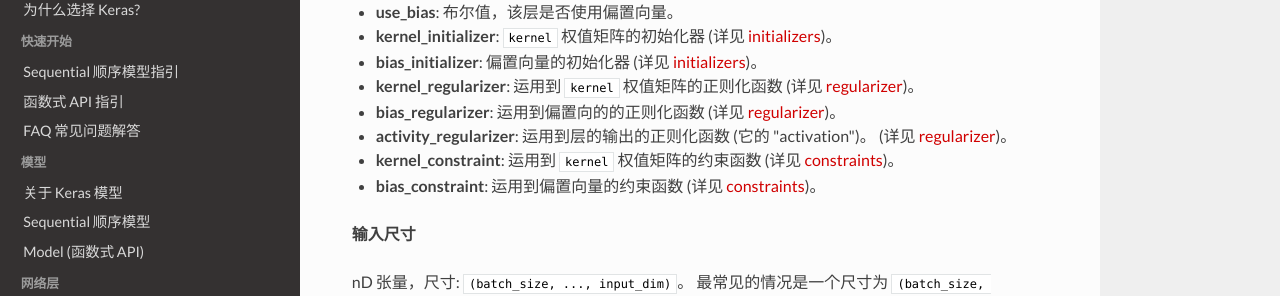
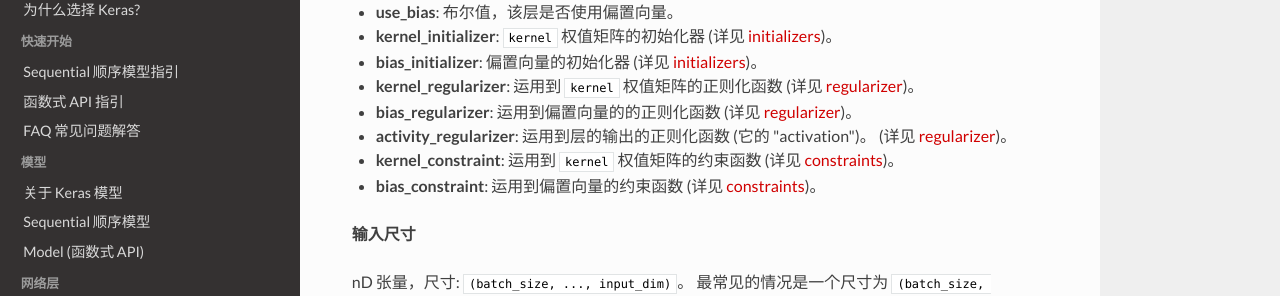
Before and after one commit to gaussic/keras-doc-zh, an MkDocs documentation site: the page built from sources/layers/core.md, in a window 1280 px wide and 900 px high, scrolled down 585 px. Shown: the part 158-454 px from the top of the window. Built offline with MkDocs 1.6.1, drawn with Linux system fonts in a browser that asks for light colours; nearby versions of some CDN libraries; some web fonts are replaced; library files that are not in the unit come from our copies.

Commit message:
Update core.md

```diff
--- a/sources/layers/core.md
+++ b/sources/layers/core.md
@@ -43,7 +43,7 @@ __参数__
 (详见 [initializers](../initializers.md))。
 - __kernel_regularizer__: 运用到 `kernel` 权值矩阵的正则化函数
 (详见 [regularizer](../regularizers.md))。
-- __bias_regularizer__: 运用到偏置向的的正则化函数
+- __bias_regularizer__: 运用到偏置向量的的正则化函数
 (详见 [regularizer](../regularizers.md))。
 - __activity_regularizer__: 运用到层的输出的正则化函数
 (它的 "activation")。
```
